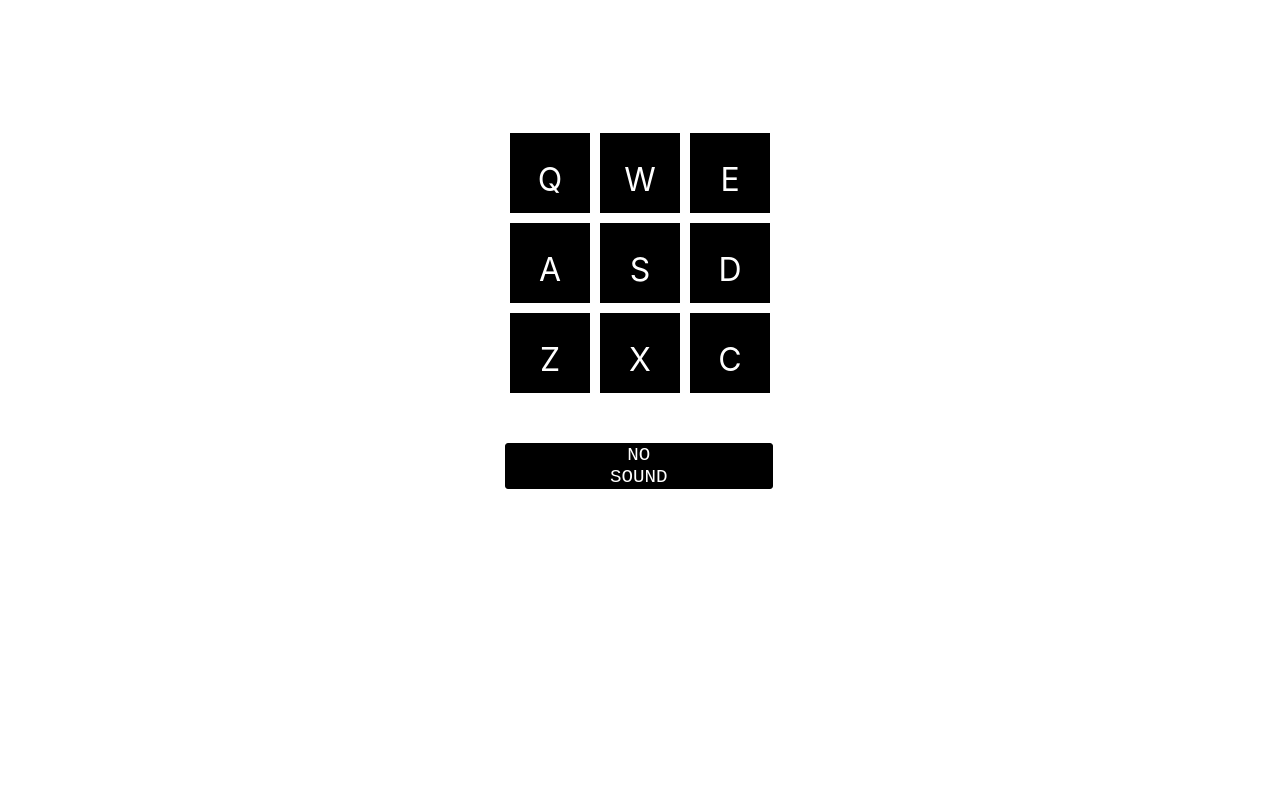
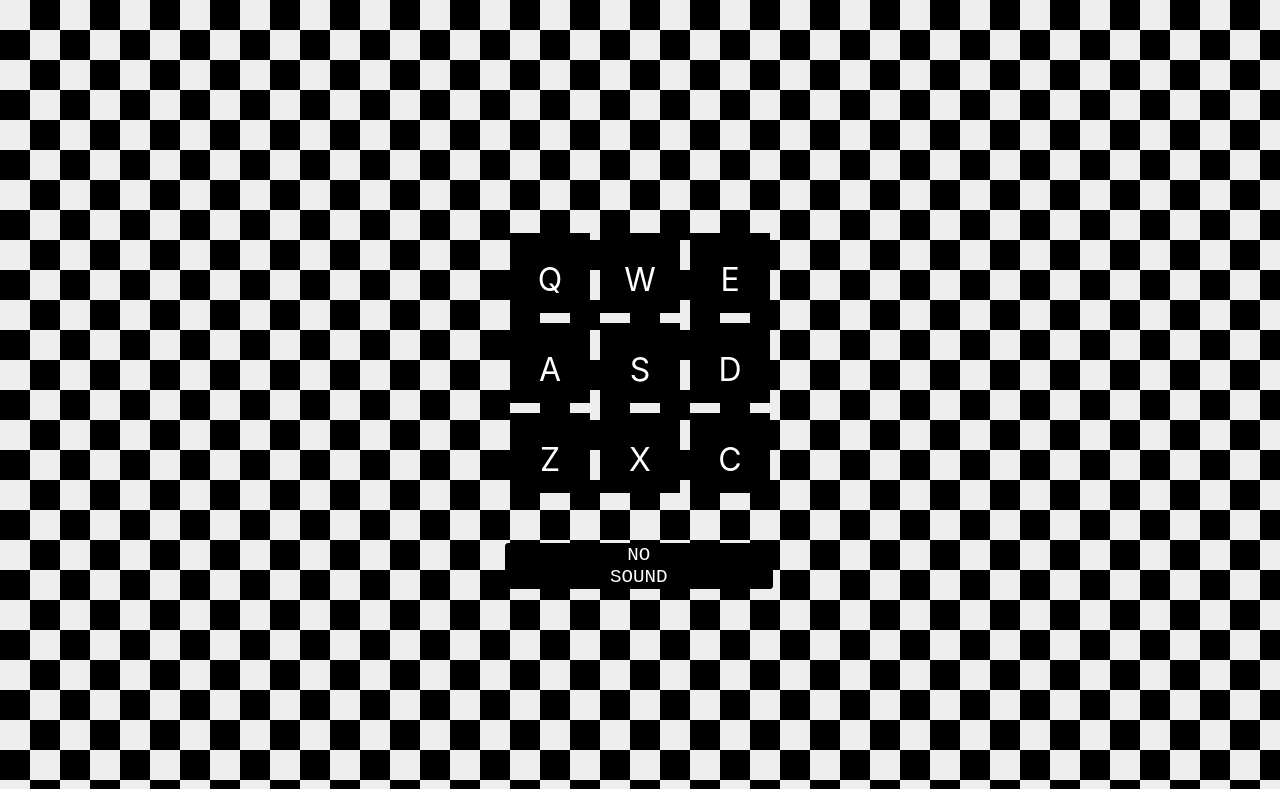
Before and after one commit to blakelucey/Drum-Machine, a React (Create React App) app: page / in a window 1280 px wide. Built offline with nearby package versions, Linux system fonts and the light colour scheme.

Commit message:
Final Commit

```diff
--- a/src/App.js
+++ b/src/App.js
@@ -70,6 +70,7 @@ class App extends React.Component  {
   render(){
 
   return (
+    <div className = 'background'>
     <div id='drum-machine'>
     <div id='container'>
 
@@ -86,6 +87,7 @@ class App extends React.Component  {
 <Display currentSoundText={this.state.message} />
     </div>
     </div>
+  </div>
 
   );
 }
--- a/src/DrumPad.css
+++ b/src/DrumPad.css
@@ -62,3 +62,12 @@ h1 {
   color: white;
   text-transform: uppercase;
 }
+.background {
+background-color: #eee;
+background-image: linear-gradient(45deg, black 25%, transparent 25%, transparent 75%, black 75%, black),
+linear-gradient(45deg, black 25%, transparent 25%, transparent 75%, black 75%, black);
+background-size: 60px 60px;
+background-position: 0 0, 30px 30px;
+padding-bottom: 200px;
+padding-top: 100px;
+}
```
Also changed, not shown: src/logo.svg (added).
